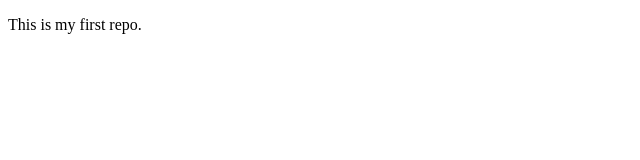
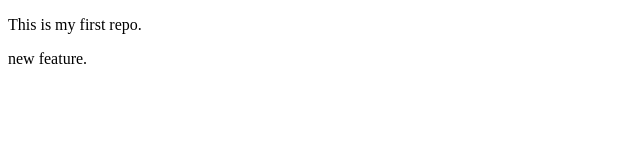
Before and after one commit to krishan044/First-Repo, a plain HTML site: page index.html in a window 1280 px wide. Shown: the full height of the page, 0-640 px from the left. Drawn offline with Linux system fonts and the light colour scheme.

Commit message:
added feature

```diff
--- a/index.html
+++ b/index.html
@@ -7,5 +7,6 @@
 </head>
 <body>
   <p>This is my first repo.</p>
+  <p>new feature.</p>
 </body>
 </html>
```
